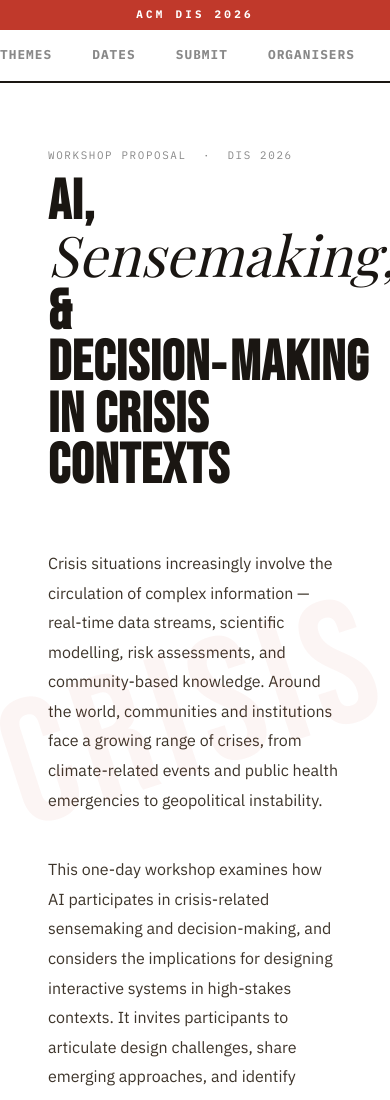
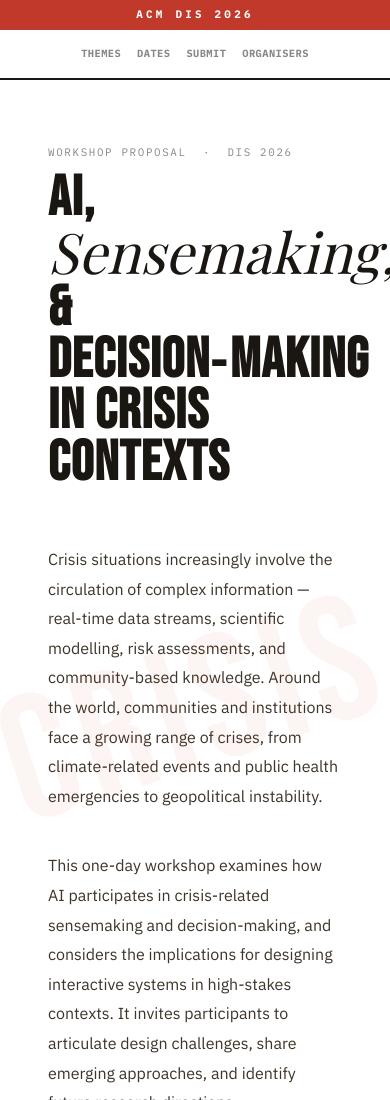
Before and after one commit to minhtramtran/ai_crisis, a plain HTML site: page index.html in a window 390 px wide. Shown: the top 1100 px of the page. Drawn offline with nearby package versions, Linux system fonts and the light colour scheme; a web font is replaced by a local one.

Commit message:
Updated nav item position

```diff
--- a/index.html
+++ b/index.html
@@ -48,15 +48,17 @@
     }
 
     /* ── NAV ── */
+    /* ── NAV ── */
     nav {
       border-bottom: 2px solid var(--ink);
       padding: 0.9rem calc((100vw - 1100px) / 2 + 3rem);
       display: flex;
       align-items: center;
-      justify-content: space-between;
+      justify-content: center;
       background: var(--paper);
       position: sticky; top: 0; z-index: 50;
     }
+    @media (max-width: 1160px) { nav { padding: 0.9rem 2rem; } }
     .nav-id {
       font-family: 'IBM Plex Mono', monospace;
       font-size: 0.63rem;
@@ -69,7 +71,7 @@
     .nav-links a {
       text-decoration: none;
       font-family: 'IBM Plex Mono', monospace;
-      font-size: 0.8rem;
+      font-size: 0.75rem;
       font-weight: 700;
       letter-spacing: 0.08em;
       text-transform: uppercase;
@@ -79,6 +81,10 @@
       transition: color 0.15s, border-color 0.15s;
     }
     .nav-links a:hover { color: var(--ink); border-color: var(--ink); }
+    @media (max-width: 540px) {
+      .nav-links { gap: 1rem; }
+      .nav-links a { font-size: 0.65rem; letter-spacing: 0.04em; }
+    }
 
     /* ── HERO ── */
     #hero {
```
